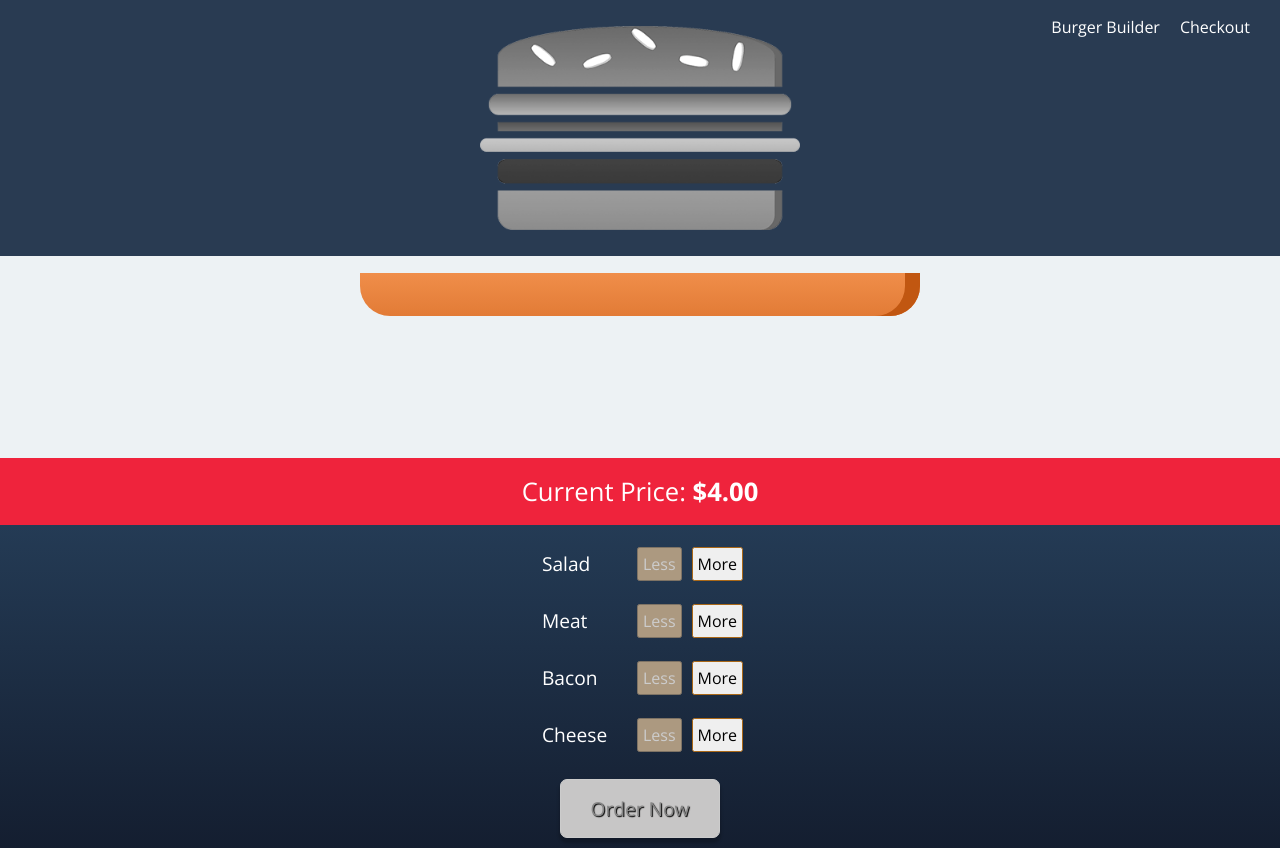
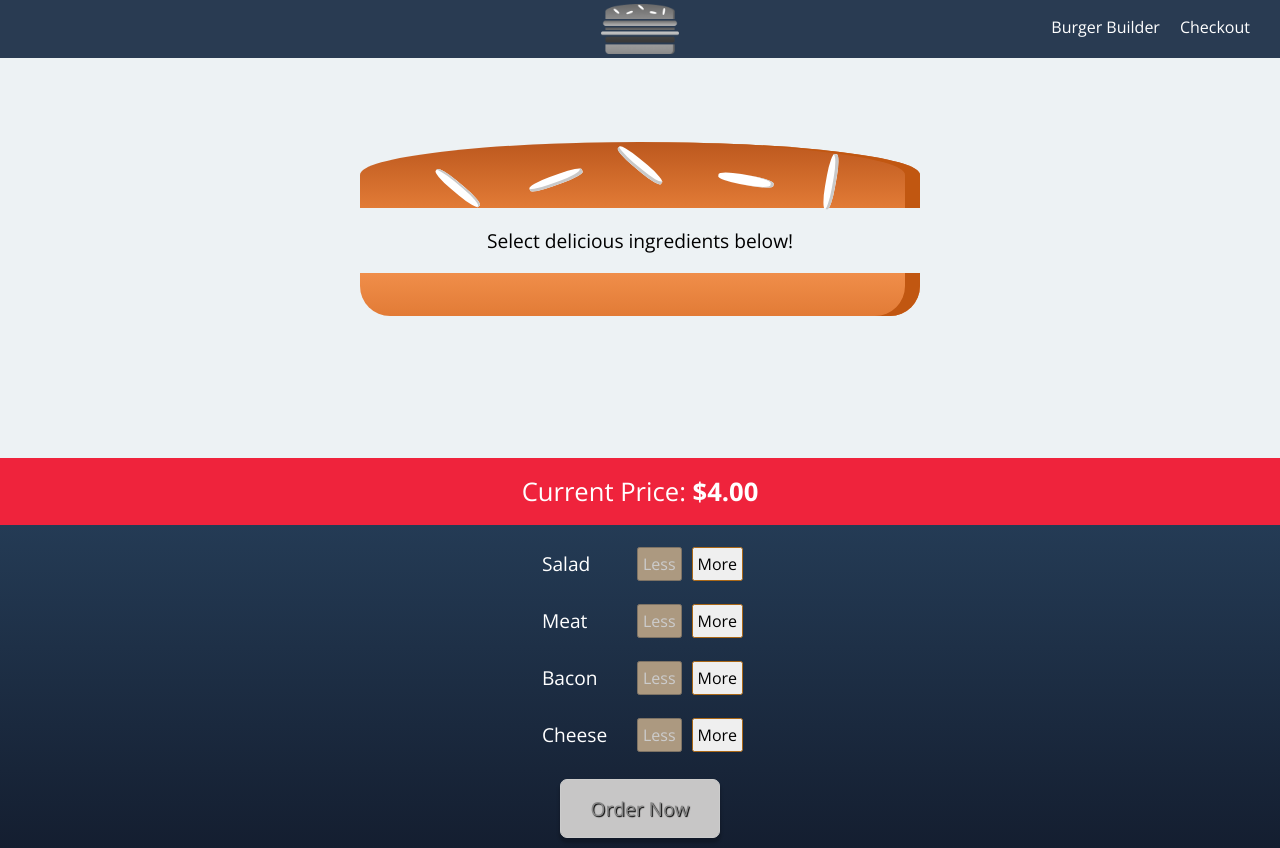
Before and after one commit to MatheoDodi/burgatory-burger-app, a React (Create React App) app: page / in a window 1280 px wide. Built offline with nearby package versions, Linux system fonts and the light colour scheme.

Commit message:
changed logo's height

```diff
--- a/src/components/Logo/Logo.js
+++ b/src/components/Logo/Logo.js
@@ -3,14 +3,14 @@ import burgerLogo from '../../assets/images/burger-logo.png';
 import styled from 'styled-components';
 
 const LogoImage = styled.img`
-    height: ${props => props.height };
+    height: 50px;
     filter: grayscale(100%);
     margin: 0 auto;
     display: block;
 `
 
 const logo = (props) => (
-    <LogoImage height={props.height} src={burgerLogo} alt="Burgatory Logo"/>
+    <LogoImage src={burgerLogo} alt="Burgatory Logo"/>
 );
 
 export default logo;
```
